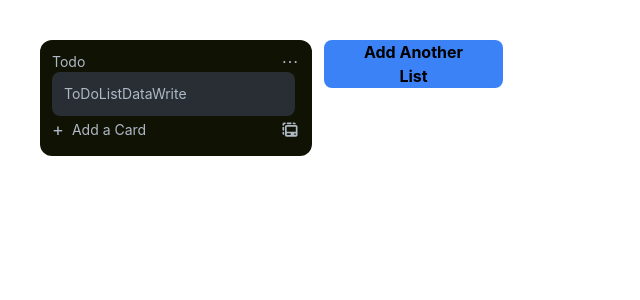
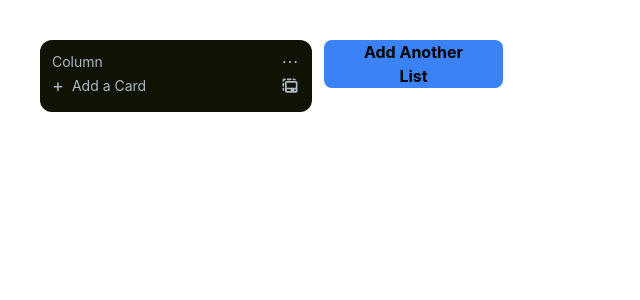
Before and after one commit to Zain887/TSTWTrello, a React (Create React App) app: page / in a window 1280 px wide. Shown: the top 300 px of the page, without its empty margins (0-640 px from the left). Built offline with nearby package versions, Linux system fonts and the light colour scheme.

Commit message:
add card on click

```diff
--- a/src/components/CardContainer.tsx
+++ b/src/components/ColumContainer.tsx
@@ -7,7 +7,7 @@ interface Props {
     deleteCard : () => void;
 }
 
-const ComponentName: React.FC<Props> = ({ children,  title, onAddRowCard, deleteCard}) => {
+const ColumContainer: React.FC<Props> = ({ children,  title, onAddRowCard, deleteCard}) => {
 
     const [editTitle, setEditTitle] = useState(false);
     const [newTitle, setNewTitle] = useState(title);
@@ -23,7 +23,7 @@ const ComponentName: React.FC<Props> = ({ children,  title, onAddRowCard, delete
     }
 
     return (
-        <div className='p-3 bg-[#101204] md:w-[272px] rounded-xl'>
+        <div className='p-3 bg-[#101204] md:w-[272px] rounded-xl h-fit'>
             <div className='flex justify-between items-center'>
                 {editTitle ? (
                     <input
@@ -53,4 +53,4 @@ const ComponentName: React.FC<Props> = ({ children,  title, onAddRowCard, delete
     );
 };
 
-export default ComponentName;
+export default ColumContainer;
--- /dev/null
+++ b/src/components/Content.tsx
@@ -0,0 +1,39 @@
+import React,{useState} from 'react';
+
+interface Props {
+  content: string;
+    // Define your component props here
+}
+
+const Content: React.FC<Props> = ({content}) => {
+  const [cardColmTitle, setCardColmTitle] = useState(false);
+  const [cardColmEdit, setCardColmEdit] = useState<string>('ToDoListDataWrite');
+
+// input and title controler
+  const cardColmEditedHandle = () => {
+    setCardColmTitle(false);
+  }
+  const cardColmTitleHandle = () => {
+    setCardColmTitle(true);
+  }
+  const cardColmEditHandle = (event: React.ChangeEvent<HTMLTextAreaElement>) => {
+    setCardColmEdit(event.target.value);
+  }
+
+    return (
+        <div className='bg-[#282E33] mb-2 rounded-lg w-[243px] p-3 h-auto break-words' onClick={cardColmTitleHandle}>
+            {cardColmTitle ? (
+                <textarea name="textarea" rows={5} className='w-full text-[#AEB9C5] text-sm bg-transparent outline-none'
+                    value={cardColmEdit}
+                    onBlur={cardColmEditedHandle}
+                    onChange={cardColmEditHandle} />
+            ) : (
+                <p className='text-[#AEB9C5] text-sm'>
+                    {cardColmEdit}
+                </p>
+            )}
+        </div>
+    );
+};
+
+export default Content;
--- a/src/components/MainComHolder.tsx
+++ b/src/components/MainComHolder.tsx
@@ -1,48 +1,58 @@
 import React, { useState } from 'react';
-import ContainerCard from './CardContainer'
+import ColumContainer from './ColumContainer'
+import Content from './Content';
 
 interface Props {
   // Define your component props here
 }
 
+interface Card {
+  content: string;
+}
+
+interface Column {
+  title: string;
+  cards: Card[];
+}
+
+const columns: Column[] = [
+  {
+    title: 'Column',
+    cards: []
+  },
+];
+
 const MainComHolder: React.FC<Props> = (props) => {
 
-  const [cardTitle, setCardTitle] = useState<string[]>(['Todo']);
-  const [cardColmTitle, setCardColmTitle] = useState(false);
-  const [cardColmEdit, setCardColmEdit] = useState<string>('ToDoListDataWrite');
+  const [colums, setColums] = useState<Column[]>(columns)
 
   const handleAddCard = () => {
-    const newCardTitle = `Card ${cardTitle.length + 1}`;
-    setCardTitle([...cardTitle, newCardTitle]);
+    const newCardTitle = `Colums ${colums.length + 1}`;
+    setColums([...colums, { title: newCardTitle, cards: [] }]);
   }
-  const cardColmEditedHandle = () => {
-    setCardColmTitle(false);
-  }
-  const cardColmTitleHandle = () => {
-    setCardColmTitle(true);
-  }
-  const cardColmEditHandle = (event: React.ChangeEvent<HTMLTextAreaElement>) => {
-    setCardColmEdit(event.target.value);
-  }
-
+  const handleDeleteCard = (index: number) => {
+    const updatedCards = [...colums];
+    updatedCards.splice(index, 1);
+    setColums(updatedCards);
+  };
+  const addNewColumnHandler = (index: number) => {
+    const updatedColumns = [...colums];
+    updatedColumns[index].cards.push({ content: 'new content' });
+    setColums(updatedColumns);
+  };
   return (
     <div className='fixed w-full h-full overflow-x-scroll overflow-y-hidden p-10'>
       <div className='inline-flex gap-3'>
-        {cardTitle.map((title, index) => (
-          <ContainerCard key={index} title={title} onAddRowCard={() => console.log(index)} deleteCard={()=>{}}>
-            <div className='bg-[#282E33] rounded-lg w-[243px] p-3 h-auto break-words' onClick={cardColmTitleHandle}>
-              {cardColmTitle ? (
-                <textarea name="textarea" rows={5} className='w-full text-[#AEB9C5] text-sm bg-transparent outline-none'
-                  value={cardColmEdit}
-                  onBlur={cardColmEditedHandle}
-                  onChange={cardColmEditHandle} />
-              ) : (
-                <p className='text-[#AEB9C5] text-sm'>
-                  {cardColmEdit}
-                </p>
-              )}
-            </div>
-          </ContainerCard>
+        {colums.map((colum, index) => (
+          <ColumContainer key={index} title={colum.title}
+            onAddRowCard={() => addNewColumnHandler(index)}
+            deleteCard={() => {
+              handleDeleteCard(index)
+            }}>
+            {colum.cards.map((card, cardIndex) => (
+              <Content content={card.content} key={cardIndex} />
+            ))}
+          </ColumContainer>
         ))}
         <button className=' bg-blue-500 w-[179px] px-6 h-12 rounded-lg font-bold hover:text-orange-600 hover:bg-black' onClick={handleAddCard}>Add Another List</button>
       </div>
```
